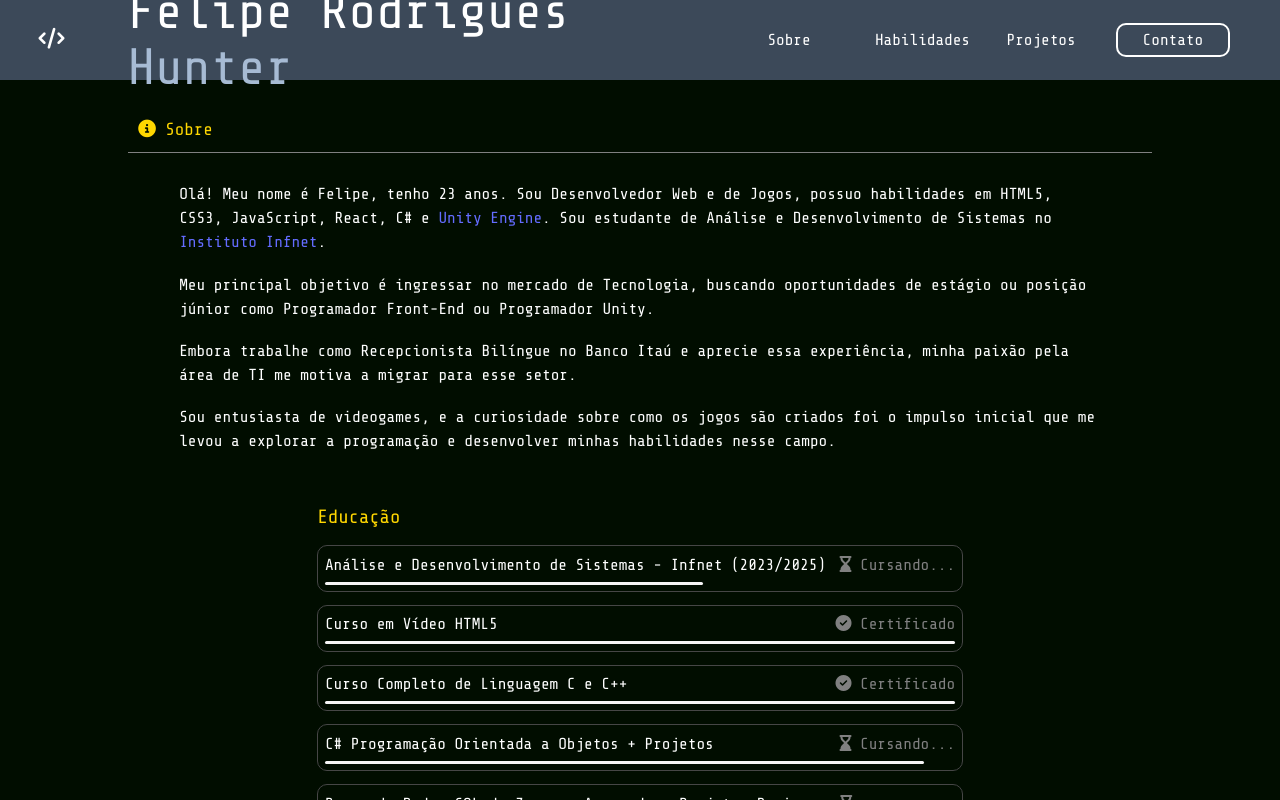
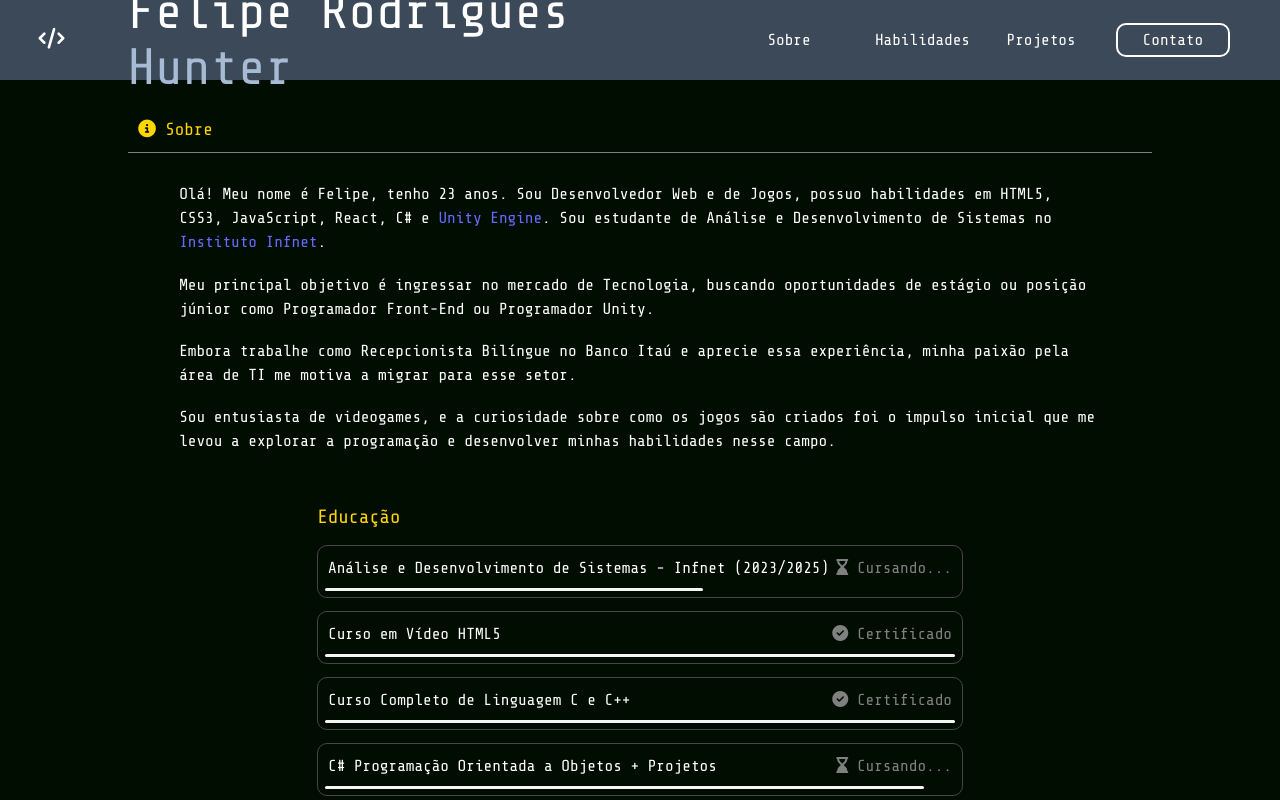
Before and after one commit to FeHunter/Felipe-Rodrigues-Hunter, a React (Vite) app: page / in a window 1280 px wide. Built offline with nearby package versions, Linux system fonts and the light colour scheme.

Commit message:
Ajuste do conteúdo sobre, habilidades e educação para Mobile First.

```diff
--- a/src/components/Content/Content.module.css
+++ b/src/components/Content/Content.module.css
@@ -18,13 +18,13 @@
     margin: 50px 0;
 }
 .list h3 {
-    width: 70%;
+    width: 100%;
     text-align: left;
     color: gold;
     font-size: 1.2em;
 }
 .list ul {
-    width: 70%;
+    width: 100%;
     list-style: none;
 }
 .cursando, .list a {
@@ -59,3 +59,12 @@
     width: 100%;
     height: 400px;
 }
+
+@media screen and (min-width: 900px) {
+    .list h3 {
+        width: 70%;
+    }
+    .list ul {
+        width: 70%;
+    }
+}
--- a/src/components/Content/List/ItemList.module.css
+++ b/src/components/Content/List/ItemList.module.css
@@ -5,7 +5,6 @@
     padding: 1%;
     margin: 2% 0;
     border: 1px solid rgb(70, 70, 70);
-    border-radius: 10px;
     transition: .3s;
 }
 
@@ -17,7 +16,10 @@
 .content {
     display: flex;
     justify-content: space-between;
+    flex-wrap: wrap;
     width: 100%;
+    height: 80px;
+    padding: 1%;
     margin-bottom: 5px;
 }
 
@@ -33,3 +35,16 @@
     background-color: gold;
     transition: .3s;
 }
+
+@media screen and (min-width: 900px) {
+    .item {
+        border-radius: 10px;
+    }
+    .list ul {
+        width: 70%;
+    }
+    .content {
+        padding: .5%;
+        height: auto;
+    }
+}
```
